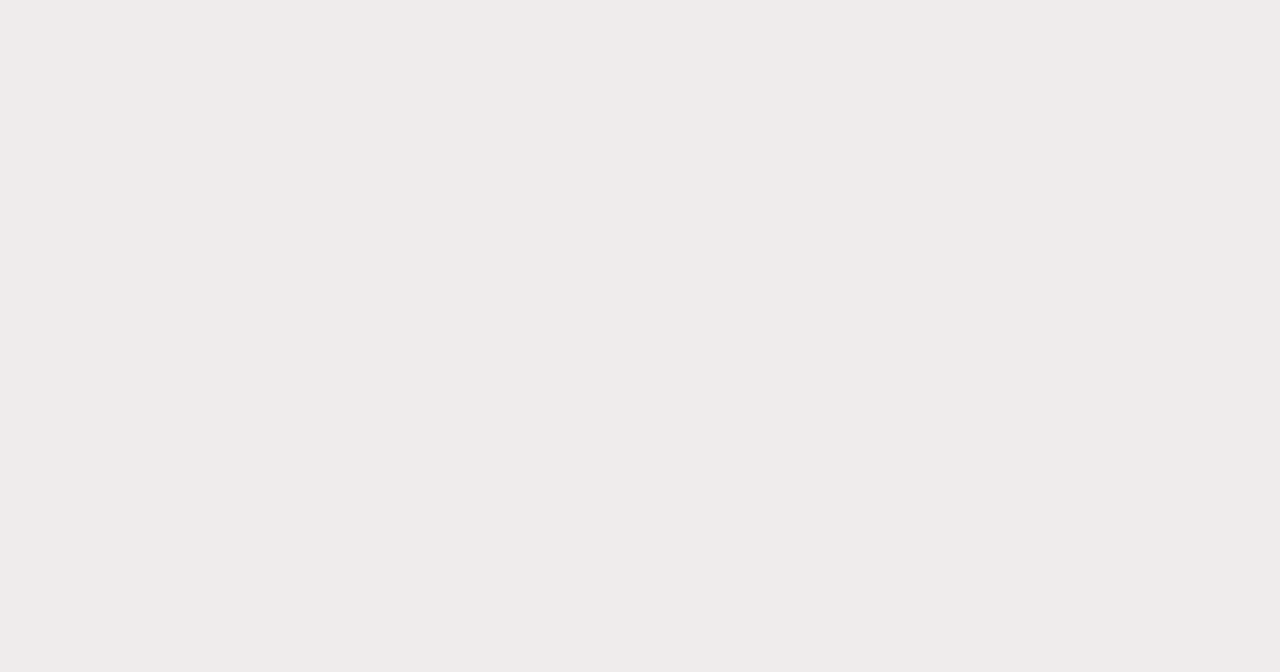
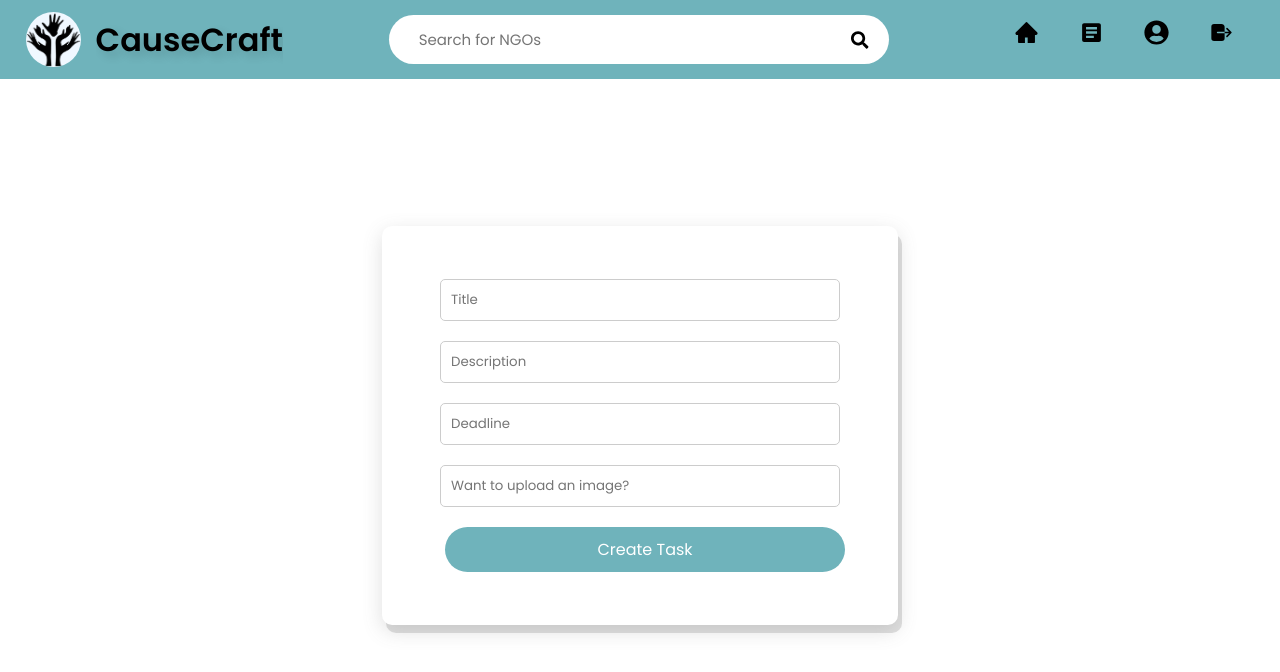
Before and after one commit to karthik-NvY/NGO, a React (Create React App) app in the folder client/: page /task in a window 1280 px wide. Before the commit this address had no page. Shown: the top 672 px of the page. Built offline with nearby package versions, Linux system fonts and the light colour scheme.

Commit message:
ToDo page 1 completed

```diff
--- a/client/src/App.js
+++ b/client/src/App.js
@@ -11,6 +11,8 @@ import Register from "./Components/Pages/Register/Register";
 import Verification from "./Components/Pages/Verification/Verification";
 import Homepage from "./Components/Pages/Homepage/Homepage";
 import { TemplateView } from "./Components/Pages/TemplateView/TemplateView";
+import Taskpage from "./Components/Pages/Taskpage/Taskpage";
+
 function App() {
   return (
 
@@ -21,6 +23,7 @@ function App() {
         <Route path="/login" element={<Login />} />
         <Route path="/profile" element={<Profile />} />
         <Route path="/" element={<WelcomePage />} />
+        <Route path="/task" element={<Taskpage />} />
 
 
 
@@ -30,6 +33,7 @@ function App() {
         <Route path="/NavBar" element={<NavBar />} />
         <Route path="/Home" element={<Homepage />} />
         <Route path="/templateview" element={<TemplateView />} />
+        <Route path= "/taskpage" element={<Taskpage/>} />
       </Routes>
     </BrowserRouter>
   );
--- /dev/null
+++ b/client/src/Components/Pages/Taskpage/Taskpage.css
@@ -0,0 +1,60 @@
+body {
+    margin: 0;
+    padding: 0;
+    background-color: white;
+  }
+
+  .main {
+    text-align: center;
+    display: flex;
+    justify-content: center;
+    align-items: center;
+    height: 100vh;
+  }
+  .task-box {
+    /* border: 2px solid black;  */
+        padding: 50px; /* Add padding */
+        margin-bottom: -50px;
+        background-color: white;
+        border:3px solid white;
+        border-radius:10px;
+        box-shadow: 04px 8px 0 rgba(96,96,96,0.2), 0 6px 20px 0 rgba(96,96,96,0.2);
+  }
+
+
+  .input-taking {
+    margin-bottom: 20px;
+  }
+
+  .input-taking input {
+    width: 400px;
+    padding: 10px;
+    border: 1px solid #ccc;
+    border-radius: 5px;
+    outline: none;
+  }
+  .button-container {
+    width: 100%; /* Make container full width */
+    display: flex;
+    justify-content: center; /* Center button horizontally */
+  }
+
+  .TaskButton {
+    width: 400px;
+    padding: 10px 20px; /* Adjust padding as needed */
+    font-size: 16px; /* Adjust font size as needed */
+    background-color: #6fb3bb;
+    color: #fff;
+    border: none;
+    border-radius: 50px;
+    cursor: pointer;
+    margin-left: 10px;
+  }
+
+  .TaskButton:hover {
+    background-color:  #4d9099;
+  }
+
+  .TaskButton:active {
+    background-color:  #4d9099;
+  }
--- /dev/null
+++ b/client/src/Components/Pages/Taskpage/Taskpage.jsx
@@ -0,0 +1,44 @@
+import React from 'react'
+import './Taskpage.css'
+import NavBar from '../Dashboard/NavBar/NavBar'
+
+export const Taskpage = () => {
+    return (
+        <><NavBar />
+            <div className="main">
+                <div className="task-box">
+                    <form action="">
+                        <div className="input-taking">
+                            <input
+                                type="Title"
+                                placeholder='Title'
+                                required />
+                        </div>
+                        <div className="input-taking">
+                            <input
+                                type="Description"
+                                placeholder='Description'
+                                required />
+                        </div>
+                        <div className="input-taking">
+                            <input
+                                type="Deadline"
+                                placeholder='Deadline'
+                                required />
+                        </div>
+                        <div className="input-taking">
+                            <input
+                                type="Want to upload an image?"
+                                placeholder='Want to upload an image?'
+                                required />
+                        </div>
+                        <div className="button-container">
+                            <button className="TaskButton">Create Task</button>
+                        </div>
+                    </form>
+                </div>
+
+            </div></>
+    )
+}
+export default Taskpage
```
